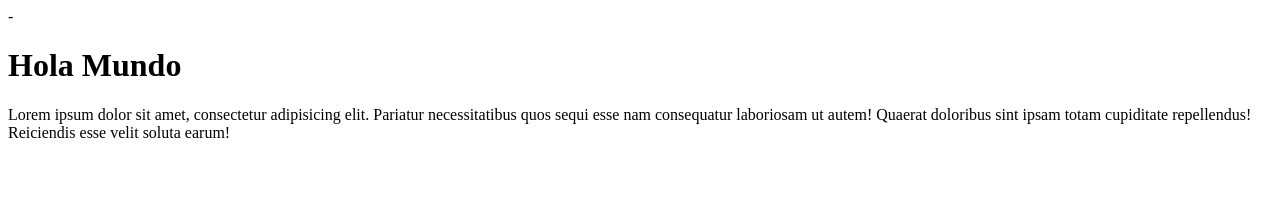
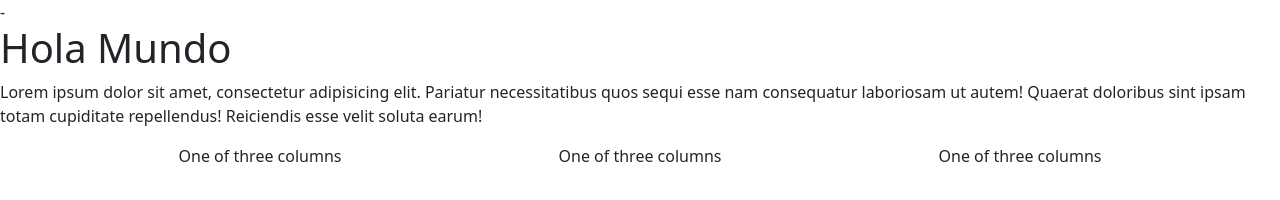
Before and after one commit to Dixi4u/Prueba-Ramas, a plain HTML site: page Index.html in a window 1280 px wide. Drawn offline with nearby package versions, Linux system fonts and the light colour scheme.

Commit message:
Agregue cosas

```diff
--- a/Index.html
+++ b/Index.html
@@ -3,6 +3,11 @@
 <head>
     <meta charset="UTF-8">
     <meta name="viewport" content="width=device-width, initial-scale=1.0">
+    <link href="https://cdn.jsdelivr.net/npm/bootstrap@5.2.3/dist/css/bootstrap.min.css" rel="stylesheet"
+    integrity="sha384-rbsA2VBKQhggwzxH7pPCaAqO46MgnOM80zW1RWuH61DGLwZJEdK2Kadq2F9CUG65" crossorigin="anonymous">
+    <link href="https://cdn.jsdelivr.net/npm/bootstrap@5.2.3/dist/css/bootstrap.min.css" rel="stylesheet"
+    integrity="sha384-rbsA2VBKQhggwzxH7pPCaAqO46MgnOM80zW1RWuH61DGLwZJEdK2Kadq2F9CUG65" crossorigin="anonymous">
+
     <title>Document</title>
 </head>
 <body>
@@ -11,5 +16,19 @@
 
     <p>Lorem ipsum dolor sit amet, consectetur adipisicing elit. Pariatur necessitatibus quos sequi esse nam consequatur laboriosam ut autem! Quaerat doloribus sint ipsam totam cupiditate repellendus! Reiciendis esse velit soluta earum!</p>
     </div>
+
+    <div class="container text-center">
+        <div class="row align-items-start">
+          <div class="col">
+            One of three columns
+          </div>
+          <div class="col">
+            One of three columns
+          </div>
+          <div class="col">
+            One of three columns
+          </div>
+        </div>
+      </div>
 </body>
 </html>
--- a/css.css
+++ b/css.css
@@ -1,3 +1,3 @@
-·{
-   background-color: cadetblue;
+*{
+   background-color: rgb(0, 89, 255);
 }
```
